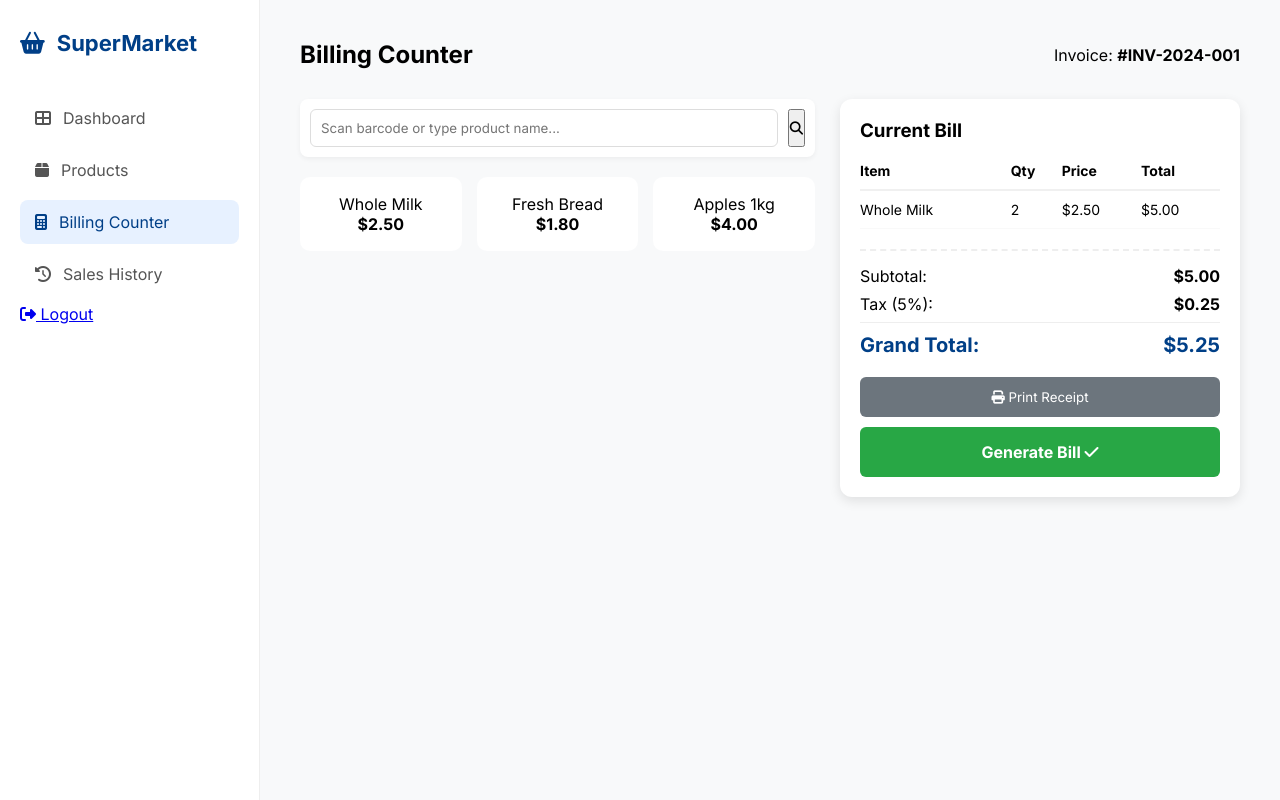
After one commit to YashParmar88/SuperMarket-POS, a Flask app: page /billing in a window 1280 px wide. The commit adds this page. Run offline with Flask 3, Linux system fonts and the light colour scheme.

Commit message:
Day 4: Billing Counter page

```diff
--- a/app.py
+++ b/app.py
@@ -36,7 +36,11 @@ def products():
 
 
 
-
+# Route to display the Billing Counter page
+@app.route('/billing')
+def billing():
+    # This renders the billing.html template
+    return render_template('billing.html')
 
 
 
--- a/static/style.css
+++ b/static/style.css
@@ -301,3 +301,82 @@ body.login-page {
     outline: none;
     width: 250px;
 }
+
+
+
+
+
+/* --- Billing Counter Styles --- */
+
+.billing-container {
+    display: grid;
+    grid-template-columns: 1fr 400px; /* Left takes more space, Right is fixed for bill */
+    gap: 25px;
+    margin-top: 20px;
+}
+
+.search-section {
+    display: flex;
+    gap: 10px;
+    background: white;
+    padding: 10px;
+    border-radius: 8px;
+    box-shadow: 0 2px 5px rgba(0,0,0,0.05);
+}
+
+.search-section input {
+    flex: 1;
+    border: 1px solid #ddd;
+    padding: 10px;
+    border-radius: 6px;
+    outline: none;
+}
+
+.quick-products-grid {
+    display: grid;
+    grid-template-columns: repeat(auto-fill, minmax(120px, 1fr));
+    gap: 15px;
+    margin-top: 20px;
+}
+
+.p-card {
+    background: white;
+    padding: 15px;
+    border-radius: 10px;
+    text-align: center;
+    cursor: pointer;
+    border: 2px solid transparent;
+    transition: 0.3s;
+}
+
+.p-card:hover { border-color: #003f87; }
+
+.bill-card {
+    background: white;
+    padding: 20px;
+    border-radius: 12px;
+    box-shadow: 0 4px 12px rgba(0,0,0,0.1);
+    height: fit-content;
+}
+
+.bill-table {
+    width: 100%;
+    margin-top: 20px;
+    border-collapse: collapse;
+}
+
+.bill-table th { text-align: left; border-bottom: 2px solid #f0f0f0; padding-bottom: 10px; font-size: 14px; }
+.bill-table td { padding: 10px 0; border-bottom: 1px solid #f9f9f9; font-size: 14px; }
+
+.bill-summary {
+    margin-top: 20px;
+    padding-top: 15px;
+    border-top: 2px dashed #eee;
+}
+
+.summary-row { display: flex; justify-content: space-between; margin-bottom: 8px; }
+.grand-total { font-size: 20px; color: #003f87; font-weight: 700; border-top: 1px solid #eee; padding-top: 10px; }
+
+.bill-actions { display: grid; gap: 10px; margin-top: 20px; }
+.btn-print { background: #6c757d; color: white; border: none; padding: 12px; border-radius: 6px; cursor: pointer; }
+.btn-complete { background: #28a745; color: white; border: none; padding: 15px; border-radius: 6px; font-weight: 700; cursor: pointer; font-size: 16px; }
--- /dev/null
+++ b/templates/billing.html
@@ -0,0 +1,105 @@
+<!DOCTYPE html>
+<html lang="en">
+<head>
+    <meta charset="UTF-8">
+    <meta name="viewport" content="width=device-width, initial-scale=1.0">
+    <title>SuperMarket - Billing Counter</title>
+    <!-- Standard fonts and icons -->
+    <link href="https://fonts.googleapis.com/css2?family=Inter:wght@400;600;700&display=swap" rel="stylesheet">
+    <link rel="stylesheet" href="https://cdnjs.cloudflare.com/ajax/libs/font-awesome/6.4.0/css/all.min.css">
+    <link rel="stylesheet" href="{{ url_for('static', filename='style.css') }}">
+</head>
+<body class="dashboard-page">
+
+    <div class="dashboard-wrapper">
+        <!-- Sidebar Navigation -->
+        <aside class="sidebar">
+            <div class="sidebar-brand">
+                <i class="fas fa-shopping-basket"></i>
+                <span>SuperMarket</span>
+            </div>
+            <nav class="nav-links">
+                <a href="/dashboard" class="nav-item"><i class="fas fa-th-large"></i> Dashboard</a>
+                <a href="/products" class="nav-item"><i class="fas fa-box"></i> Products</a>
+                <a href="/billing" class="nav-item active"><i class="fas fa-calculator"></i> Billing Counter</a>
+                <a href="#" class="nav-item"><i class="fas fa-history"></i> Sales History</a>
+            </nav>
+            <div class="sidebar-footer">
+                <a href="/"><i class="fas fa-sign-out-alt"></i> Logout</a>
+            </div>
+        </aside>
+
+        <!-- Main Workspace -->
+        <main class="main-content">
+            <header class="top-header">
+                <h2>Billing Counter</h2>
+                <div class="invoice-info">
+                    <span>Invoice: <strong>#INV-2024-001</strong></span>
+                </div>
+            </header>
+
+            <div class="billing-container">
+                <!-- Left: Product Selection Area -->
+                <div class="billing-left">
+                    <div class="search-section">
+                        <input type="text" placeholder="Scan barcode or type product name...">
+                        <button class="btn-search"><i class="fas fa-search"></i></button>
+                    </div>
+
+                    <div class="quick-products-grid">
+                        <!-- Example product cards for fast selection -->
+                        <div class="p-card">
+                            <p>Whole Milk</p>
+                            <strong>$2.50</strong>
+                        </div>
+                        <div class="p-card">
+                            <p>Fresh Bread</p>
+                            <strong>$1.80</strong>
+                        </div>
+                        <div class="p-card">
+                            <p>Apples 1kg</p>
+                            <strong>$4.00</strong>
+                        </div>
+                    </div>
+                </div>
+
+                <!-- Right: Current Bill / Cart Area -->
+                <div class="billing-right">
+                    <div class="bill-card">
+                        <h3>Current Bill</h3>
+                        <table class="bill-table">
+                            <thead>
+                                <tr>
+                                    <th>Item</th>
+                                    <th>Qty</th>
+                                    <th>Price</th>
+                                    <th>Total</th>
+                                </tr>
+                            </thead>
+                            <tbody>
+                                <tr>
+                                    <td>Whole Milk</td>
+                                    <td>2</td>
+                                    <td>$2.50</td>
+                                    <td>$5.00</td>
+                                </tr>
+                            </tbody>
+                        </table>
+
+                        <div class="bill-summary">
+                            <div class="summary-row"><span>Subtotal:</span> <strong>$5.00</strong></div>
+                            <div class="summary-row"><span>Tax (5%):</span> <strong>$0.25</strong></div>
+                            <div class="summary-row grand-total"><span>Grand Total:</span> <strong>$5.25</strong></div>
+                        </div>
+
+                        <div class="bill-actions">
+                            <button class="btn-print"><i class="fas fa-print"></i> Print Receipt</button>
+                            <button class="btn-complete">Generate Bill <i class="fas fa-check"></i></button>
+                        </div>
+                    </div>
+                </div>
+            </div>
+        </main>
+    </div>
+</body>
+</html>
--- a/templates/dashboard.html
+++ b/templates/dashboard.html
@@ -22,7 +22,7 @@
             <nav class="nav-links">
                 <a href="/dashboard" class="nav-item active"><i class="fas fa-th-large"></i> Dashboard</a>
                 <a href="/products" class="nav-item"><i class="fas fa-box"></i> Products</a>
-                <a href="#" class="nav-item"><i class="fas fa-calculator"></i> Billing Counter</a>
+               <a href="/billing" class="nav-item"><i class="fas fa-calculator"></i> Billing Counter</a>
                 <a href="#" class="nav-item"><i class="fas fa-history"></i> Sales History</a>
             </nav>
 
--- a/templates/products.html
+++ b/templates/products.html
@@ -24,7 +24,7 @@
                 <!-- Navigation links matching your Dashboard style -->
                 <a href="/dashboard" class="nav-item"><i class="fas fa-th-large"></i> Dashboard</a>
                 <a href="/products" class="nav-item active"><i class="fas fa-box"></i> Products</a>
-                <a href="#" class="nav-item"><i class="fas fa-calculator"></i> Billing Counter</a>
+                <a href="/billing" class="nav-item"><i class="fas fa-calculator"></i> Billing Counter</a>
                 <a href="#" class="nav-item"><i class="fas fa-history"></i> Sales History</a>
             </nav>
 
```
